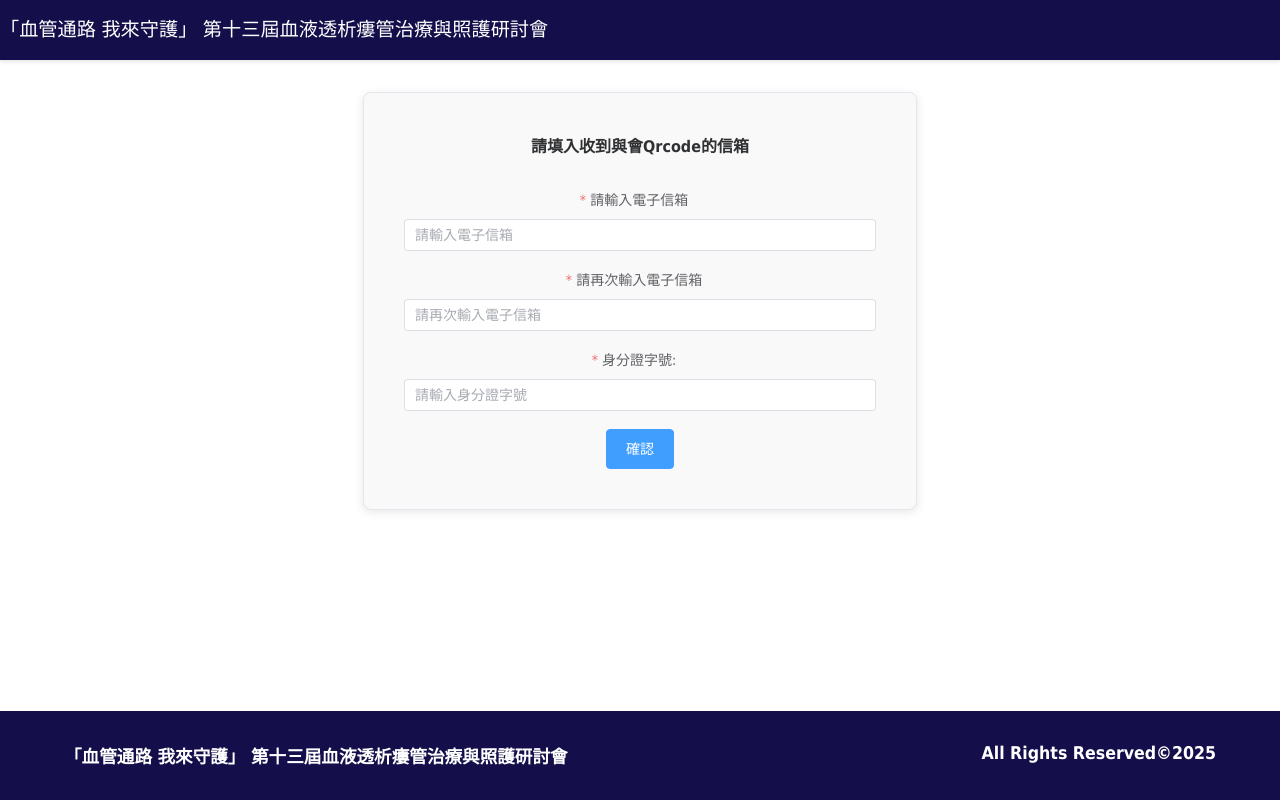
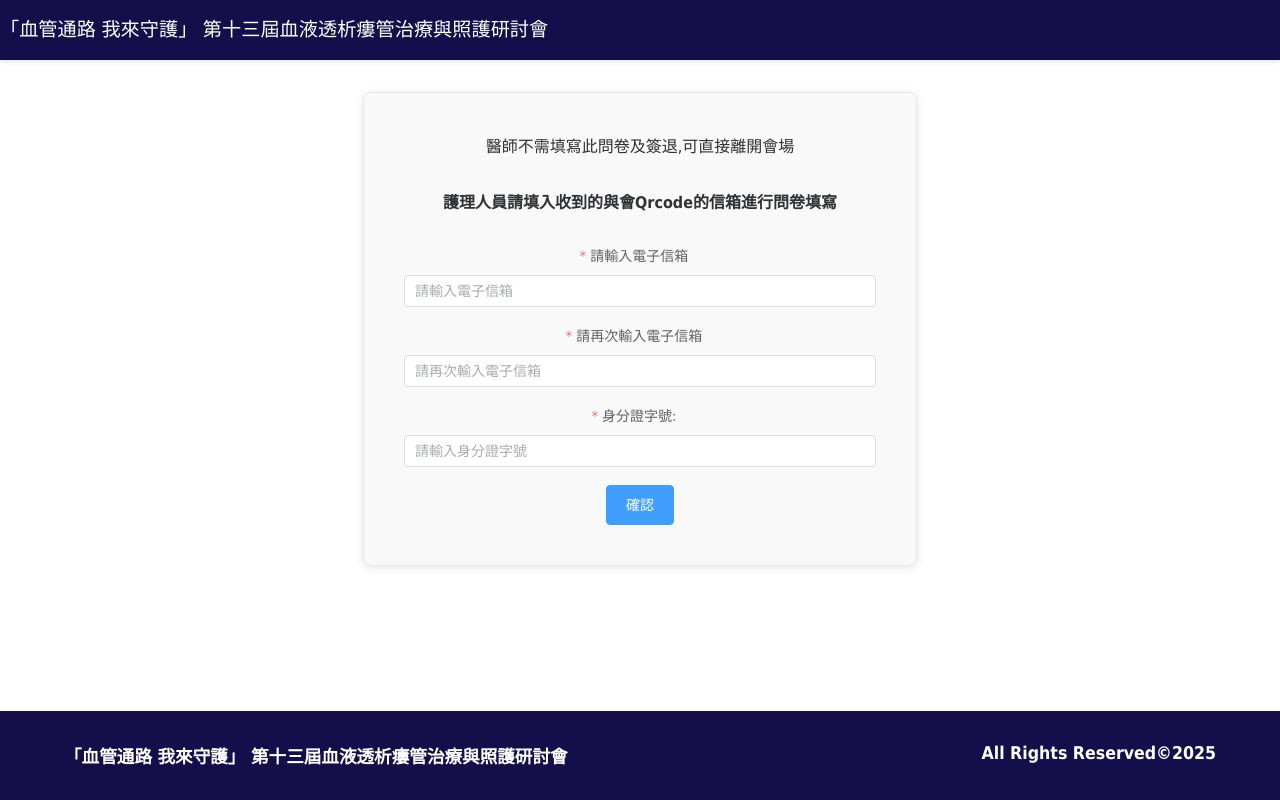
Before and after one commit to Yayufan/Nuxt3_DTCSS, a Nuxt app: page /id-card-check in a window 1280 px wide. Built offline with nearby package versions, Linux system fonts and the light colour scheme.

Commit message:
update: update

```diff
--- a/pages/id-card-check.vue
+++ b/pages/id-card-check.vue
@@ -1,7 +1,8 @@
 <template>
     <main class="main-section">
         <el-card class="registration-success-card" shadow="hover">
-            <p><b>請填入收到與會Qrcode的信箱</b></p>
+            <p>醫師不需填寫此問卷及簽退,可直接離開會場</p>
+            <p><b>護理人員請填入收到的與會Qrcode的信箱進行問卷填寫</b></p>
             <el-form ref="formRef" :model="formData" label-width="120px" class="el-form" label-position="top">
                 <el-form-item label="請輸入電子信箱" prop="email" :rules="formRulesTW.email" :show-message="true">
                     <el-input v-model="formData.email" placeholder="請輸入電子信箱"></el-input>
--- a/pages/questionnaire-success.vue
+++ b/pages/questionnaire-success.vue
@@ -5,7 +5,7 @@
                 <img src="/assets/img/check.png" alt="">
             </div>
             <h1>表單填寫成功！</h1>
-            <p>請持與會Qrcode進行簽退</p>
+            <p>請持與會Qrcode至報到處進行簽退</p>
             <!-- <p v-if="category == '9'">護理師繳費連結請至信箱查看，24小時內未付款完成請重新報名</p>
             <p>如有任何問題，請聯繫 joanne.wang@zhongfu-pr.com.tw</p> -->
             <nuxt-link to="/" class="back-home-link">返回首頁</nuxt-link>
```
